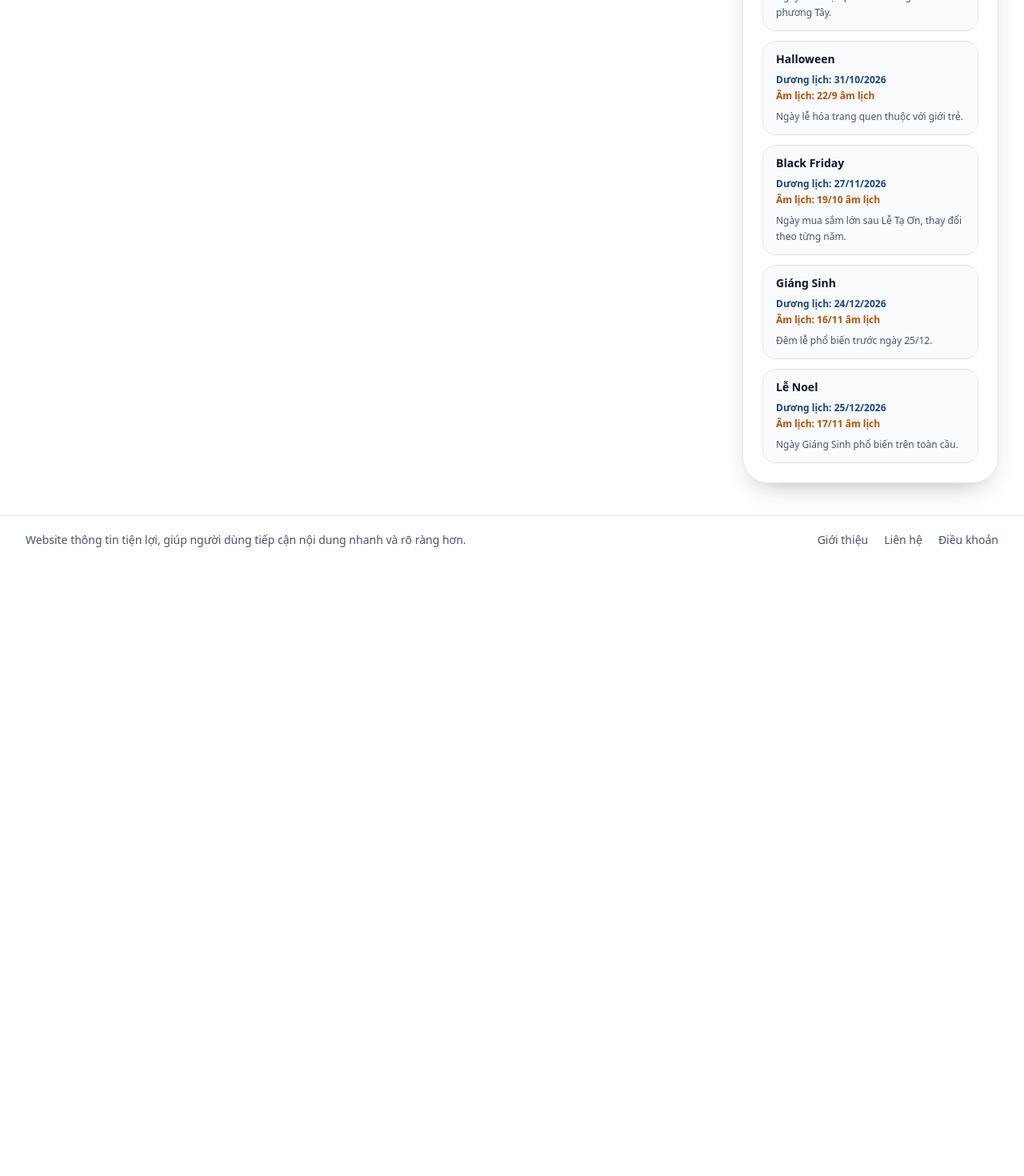
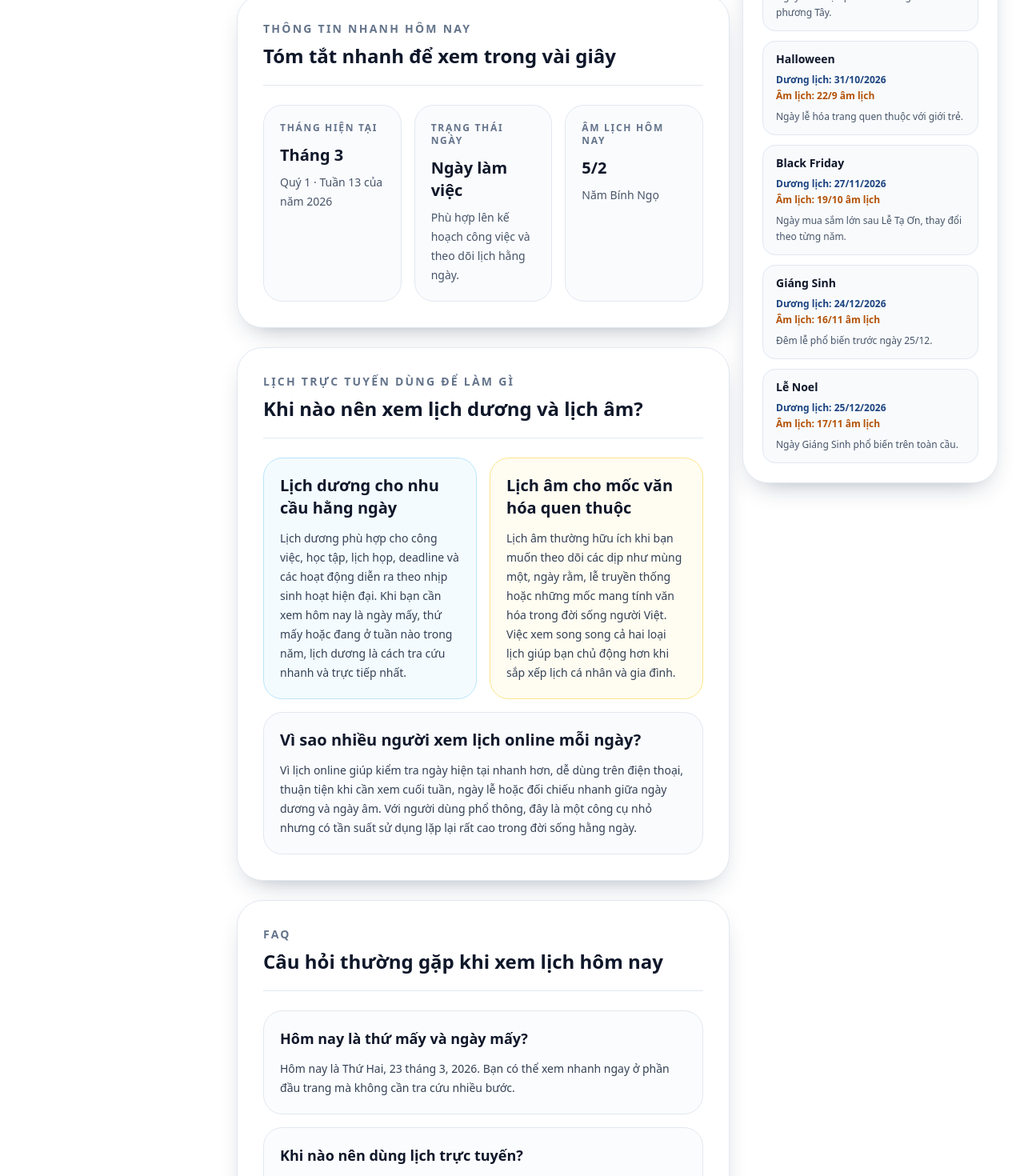
Before and after one commit to thanhtungit92/taphoaweb-vn, a Next.js app: page /lich in a window 1280 px wide. Shown: the part 2440-3910 px from the top of the page at 80% size. Before the commit the page ends 3145 px from the top, so only its background shows below. Built offline with nearby package versions, Linux system fonts and the light colour scheme; no server answers.

Commit message:
Enrich calendar page with context and FAQ

```diff
--- a/app/lich/page.tsx
+++ b/app/lich/page.tsx
@@ -318,6 +318,46 @@ export default async function CalendarPage() {
     month: "long",
     year: "numeric"
   }).format(today);
+  const isWeekendToday = currentWeekdayIndex >= 5;
+  const currentQuarter = Math.floor(currentMonthIndex / 3) + 1;
+  const weekOfYear = Math.ceil(
+    ((today.getTime() - new Date(currentYear, 0, 1).getTime()) / 86400000 + new Date(currentYear, 0, 1).getDay() + 1) / 7
+  );
+  const quickFacts = [
+    {
+      label: "Tháng hiện tại",
+      value: `Tháng ${currentMonthIndex + 1}`,
+      detail: `Quý ${currentQuarter} · Tuần ${weekOfYear} của năm ${currentYear}`
+    },
+    {
+      label: "Trạng thái ngày",
+      value: isWeekendToday ? "Cuối tuần" : "Ngày làm việc",
+      detail: isWeekendToday ? "Phù hợp nghỉ ngơi, sắp xếp việc cá nhân hoặc gia đình." : "Phù hợp lên kế hoạch công việc và theo dõi lịch hằng ngày."
+    },
+    {
+      label: "Âm lịch hôm nay",
+      value: `${lunarDate.day}/${lunarDate.month}${lunarDate.isLeap ? " nhuận" : ""}`,
+      detail: `Năm ${getCanChiYear(lunarDate.year)}`
+    }
+  ];
+  const faqItems = [
+    {
+      question: "Hôm nay là thứ mấy và ngày mấy?",
+      answer: `Hôm nay là ${fullDateLabel}. Bạn có thể xem nhanh ngay ở phần đầu trang mà không cần tra cứu nhiều bước.`
+    },
+    {
+      question: "Khi nào nên dùng lịch trực tuyến?",
+      answer: "Lịch trực tuyến phù hợp khi bạn cần xem nhanh ngày hiện tại, theo dõi vị trí ngày trong tháng và kiểm tra mốc thời gian hằng ngày trên cả điện thoại lẫn máy tính."
+    },
+    {
+      question: "Khi nào nên xem lịch dương và khi nào nên xem lịch âm?",
+      answer: "Lịch dương phù hợp cho công việc, học tập và lịch sinh hoạt hiện đại. Lịch âm thường hữu ích khi bạn cần theo dõi các dịp lễ truyền thống, ngày rằm, mùng một hoặc mốc văn hóa quen thuộc tại Việt Nam."
+    },
+    {
+      question: "Vì sao nhiều người xem lịch mỗi ngày?",
+      answer: "Vì đây là cách nhanh nhất để kiểm tra ngày hiện tại, sắp xếp kế hoạch cá nhân, theo dõi cuối tuần, ngày lễ và chủ động hơn trong công việc hằng ngày."
+    }
+  ];
   const { vietnamHolidays, vietnamCulturalDays, westernEvents } = getSpecialDays(currentYear);
 
   return (
@@ -445,6 +485,72 @@ export default async function CalendarPage() {
                 ))}
               </div>
             </section>
+
+            <section className="rounded-[2rem] border border-slate-200 bg-white p-6 shadow-card md:p-8">
+              <div className="border-b border-slate-200 pb-5">
+                <p className="text-sm font-semibold uppercase tracking-[0.16em] text-slate-500">
+                  Thông tin nhanh hôm nay
+                </p>
+                <h2 className="mt-2 text-2xl font-bold text-slate-900">Tóm tắt nhanh để xem trong vài giây</h2>
+              </div>
+
+              <div className="mt-6 grid gap-4 md:grid-cols-3">
+                {quickFacts.map((fact) => (
+                  <article key={fact.label} className="rounded-3xl border border-slate-200 bg-slate-50/70 p-5">
+                    <p className="text-xs font-semibold uppercase tracking-[0.14em] text-slate-500">{fact.label}</p>
+                    <p className="mt-3 text-xl font-bold text-slate-900">{fact.value}</p>
+                    <p className="mt-2 text-sm leading-6 text-slate-600">{fact.detail}</p>
+                  </article>
+                ))}
+              </div>
+            </section>
+
+            <section className="rounded-[2rem] border border-slate-200 bg-white p-6 shadow-card md:p-8">
+              <div className="border-b border-slate-200 pb-5">
+                <p className="text-sm font-semibold uppercase tracking-[0.16em] text-slate-500">
+                  Lịch trực tuyến dùng để làm gì
+                </p>
+                <h2 className="mt-2 text-2xl font-bold text-slate-900">Khi nào nên xem lịch dương và lịch âm?</h2>
+              </div>
+
+              <div className="mt-6 grid gap-4 md:grid-cols-2">
+                <article className="rounded-3xl border border-sky-200 bg-sky-50/70 p-5">
+                  <h3 className="text-xl font-bold text-slate-900">Lịch dương cho nhu cầu hằng ngày</h3>
+                  <p className="mt-3 text-sm leading-6 text-slate-700">
+                    Lịch dương phù hợp cho công việc, học tập, lịch họp, deadline và các hoạt động diễn ra theo nhịp sinh hoạt hiện đại. Khi bạn cần xem hôm nay là ngày mấy, thứ mấy hoặc đang ở tuần nào trong năm, lịch dương là cách tra cứu nhanh và trực tiếp nhất.
+                  </p>
+                </article>
+                <article className="rounded-3xl border border-amber-200 bg-amber-50/70 p-5">
+                  <h3 className="text-xl font-bold text-slate-900">Lịch âm cho mốc văn hóa quen thuộc</h3>
+                  <p className="mt-3 text-sm leading-6 text-slate-700">
+                    Lịch âm thường hữu ích khi bạn muốn theo dõi các dịp như mùng một, ngày rằm, lễ truyền thống hoặc những mốc mang tính văn hóa trong đời sống người Việt. Việc xem song song cả hai loại lịch giúp bạn chủ động hơn khi sắp xếp lịch cá nhân và gia đình.
+                  </p>
+                </article>
+              </div>
+
+              <article className="mt-4 rounded-3xl border border-slate-200 bg-slate-50/70 p-5">
+                <h3 className="text-xl font-bold text-slate-900">Vì sao nhiều người xem lịch online mỗi ngày?</h3>
+                <p className="mt-3 text-sm leading-6 text-slate-700">
+                  Vì lịch online giúp kiểm tra ngày hiện tại nhanh hơn, dễ dùng trên điện thoại, thuận tiện khi cần xem cuối tuần, ngày lễ hoặc đối chiếu nhanh giữa ngày dương và ngày âm. Với người dùng phổ thông, đây là một công cụ nhỏ nhưng có tần suất sử dụng lặp lại rất cao trong đời sống hằng ngày.
+                </p>
+              </article>
+            </section>
+
+            <section className="rounded-[2rem] border border-slate-200 bg-white p-6 shadow-card md:p-8">
+              <div className="border-b border-slate-200 pb-5">
+                <p className="text-sm font-semibold uppercase tracking-[0.16em] text-slate-500">FAQ</p>
+                <h2 className="mt-2 text-2xl font-bold text-slate-900">Câu hỏi thường gặp khi xem lịch hôm nay</h2>
+              </div>
+
+              <div className="mt-6 space-y-4">
+                {faqItems.map((item) => (
+                  <article key={item.question} className="rounded-3xl border border-slate-200 bg-slate-50/60 p-5">
+                    <h3 className="text-lg font-bold text-slate-900">{item.question}</h3>
+                    <p className="mt-3 text-sm leading-6 text-slate-700">{item.answer}</p>
+                  </article>
+                ))}
+              </div>
+            </section>
           </section>
 
           <aside className="space-y-6">
```
